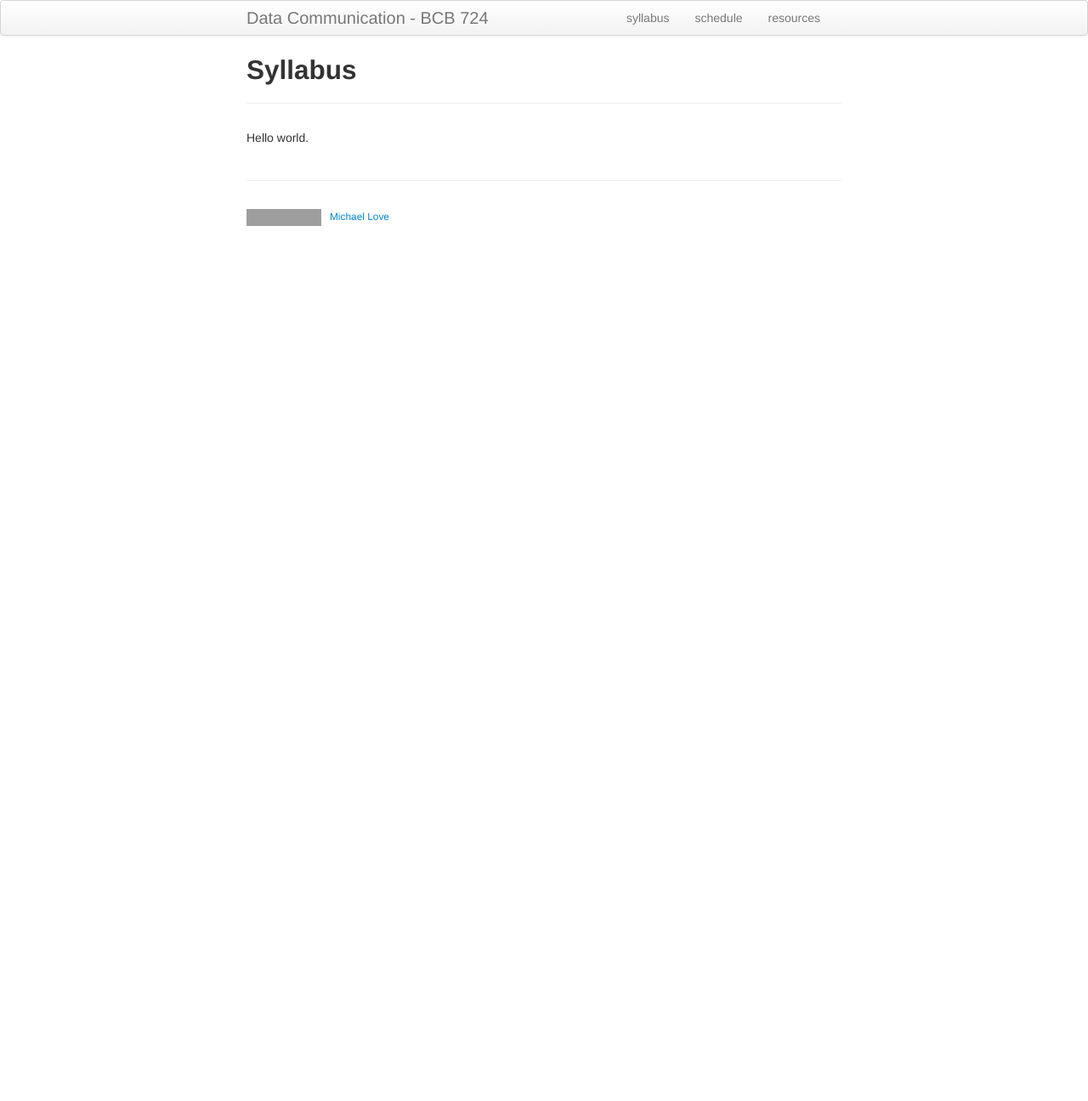
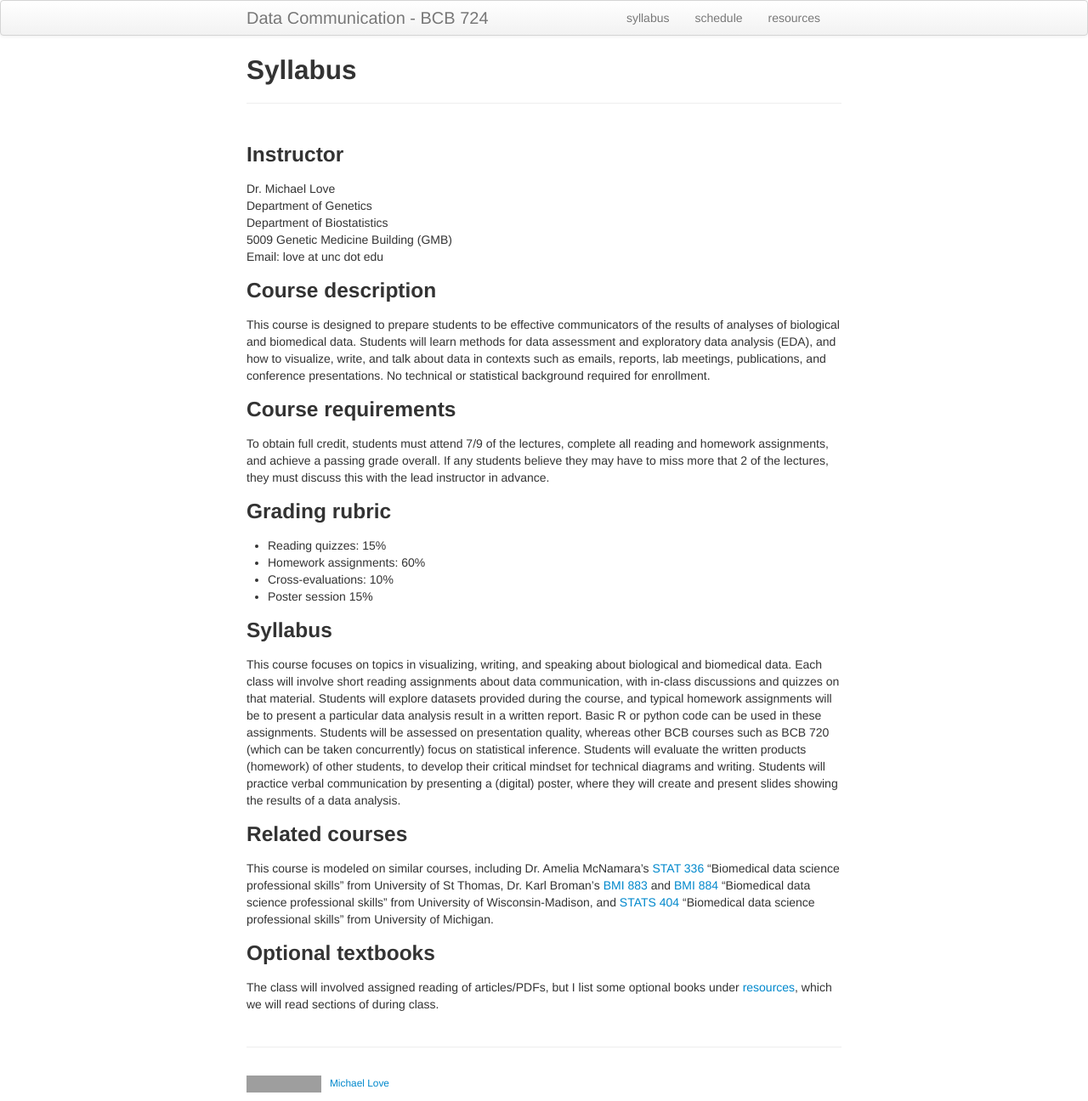
Before and after one commit to biodatascience/datacomm, a Jekyll site: the page built from syllabus.md, in a window 1280 px wide. Shown: the whole page at 85% size. Built offline with Jekyll 4.4.1, drawn with Linux system fonts in a browser that asks for light colours; before the commit the page ends 900 px from its top, so only the background shows below that; grey boxes are pictures that could not be loaded.

Commit message:
more edits

```diff
--- a/syllabus.md
+++ b/syllabus.md
@@ -3,4 +3,72 @@ layout: page
 title: Syllabus
 ---
 
-Hello world.
+### Instructor
+
+Dr. Michael Love <br/>
+Department of Genetics <br/>
+Department of Biostatistics <br/>
+5009 Genetic Medicine Building (GMB) <br/>
+Email: love at unc dot edu
+
+### Course description
+
+This course is designed to prepare students to be effective
+communicators of the results of analyses of biological and biomedical
+data. Students will learn methods for data assessment and exploratory
+data analysis (EDA), and how to visualize, write, and talk about data
+in contexts such as emails, reports, lab meetings, publications, and
+conference presentations. No technical or statistical background
+required for enrollment.
+
+### Course requirements
+
+To obtain full credit, students must attend 7/9 of the lectures,
+complete all reading and homework assignments, and achieve a passing
+grade overall. If any students believe they may have to miss more that
+2 of the lectures, they must discuss this with the lead instructor
+in advance.
+
+### Grading rubric
+
+* Reading quizzes: 15%
+* Homework assignments: 60%
+* Cross-evaluations: 10%
+* Poster session 15%
+
+### Syllabus
+
+This course focuses on topics in visualizing, writing, and speaking
+about biological and biomedical data. Each class will involve short
+reading assignments about data communication, with in-class
+discussions and quizzes on that material. Students will explore
+datasets provided during the course, and typical homework assignments
+will be to present a particular data analysis result in a written
+report. Basic R or python code can be used in these
+assignments. Students will be assessed on presentation quality,
+whereas other BCB courses such as BCB 720 (which can be taken
+concurrently) focus on statistical inference. Students will evaluate
+the written products (homework) of other students, to develop their
+critical mindset for technical diagrams and writing. Students will
+practice verbal communication by presenting a (digital) poster, where
+they will create and present slides showing the results of a data
+analysis.
+
+### Related courses
+
+This course is modeled on similar courses, including Dr. Amelia McNamara's
+[STAT 336](https://www.amelia.mn/STAT336/)
+"Biomedical data science professional skills"
+from University of St Thomas, Dr. Karl Broman's
+[BMI 883](https://kbroman.org/BMI883/) and [BMI 884](https://kbroman.org/BMI884/)
+"Biomedical data science professional skills"
+from University of Wisconsin-Madison, and
+[STATS 404](https://dept.stat.lsa.umich.edu/~ritterma/stat404/syllabus.html)
+"Biomedical data science professional skills"
+from University of Michigan.
+
+### Optional textbooks
+
+The class will involved assigned reading of articles/PDFs, but I list
+some optional books under [resources](resources), which we will read
+sections of during class.
```
Also changed, not shown: index.md (+12 -1 lines), resources.md (+13 -1 lines), schedule.md (+11 -1 lines).
